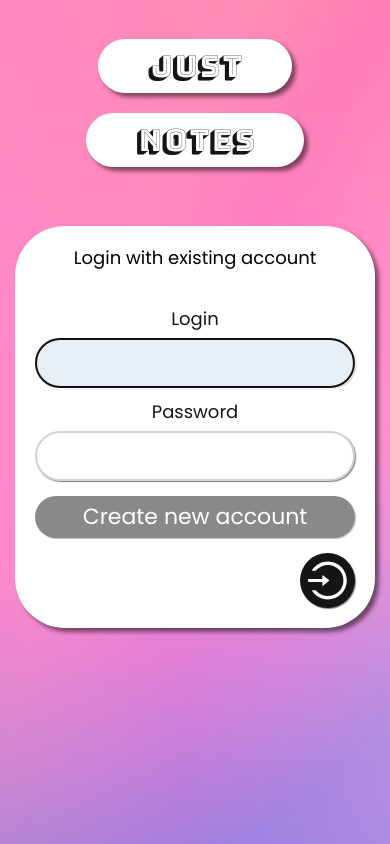
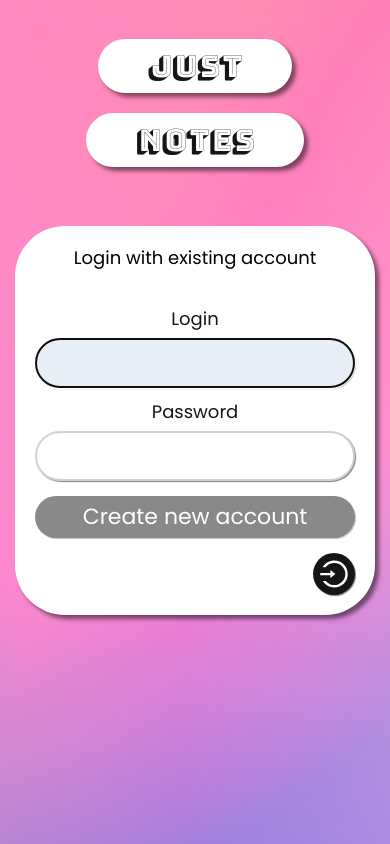
Before and after one commit to VolodymyrVoronov/just-notes-2-front, a React (Vite) app: page / in a window 390 px wide. Built offline with nearby package versions, Linux system fonts and the light colour scheme.

Commit message:
Creates custom hook for getting window width and height.

```diff
--- a/src/components/AuthForm/AuthForm.tsx
+++ b/src/components/AuthForm/AuthForm.tsx
@@ -6,6 +6,8 @@ import type { FieldValues } from 'react-hook-form';
 import { useForm } from 'react-hook-form';
 import { AiOutlineLogin } from 'react-icons/ai';
 
+import getIconSize from '../../helpers/getIconSize';
+import useWindowSize from '../../hooks/useWindowSize';
 import type { FormType, IFormData } from '../../types';
 import { Form, Key } from '../../types';
 
@@ -28,6 +30,7 @@ const AuthForm = ({
   const rootRef = useRef(null);
   const isRootHovering = useHover(rootRef);
   const [toggle, setToggle] = useState(false);
+  const [width] = useWindowSize();
 
   const {
     register,
@@ -64,6 +67,8 @@ const AuthForm = ({
   useEffect(() => {
     setFocus('login');
   }, []);
+
+  const iconSize = getIconSize(width);
 
   return (
     <div ref={rootRef} className={cn(styles.root, className)} {...props}>
@@ -264,9 +269,9 @@ const AuthForm = ({
             className={styles['login-button']}
             text={toggle ? 'Create' : 'Login'}
             renderIcon={() => <AiOutlineLogin />}
-            iconFontSize={45}
-            iconHeight={45}
-            iconWidth={45}
+            iconFontSize={iconSize}
+            iconHeight={iconSize}
+            iconWidth={iconSize}
             type='submit'
             disabled={Object.keys(errors).length > 0}
           />
--- /dev/null
+++ b/src/helpers/getIconSize.ts
@@ -0,0 +1,19 @@
+const getIconSize = (width: number): number => {
+  let iconSize = 32;
+
+  if (width > 576) {
+    iconSize = 36;
+  }
+
+  if (width > 768) {
+    iconSize = 40;
+  }
+
+  if (width > 1200) {
+    iconSize = 45;
+  }
+
+  return iconSize;
+};
+
+export default getIconSize;
--- /dev/null
+++ b/src/hooks/useWindowSize.ts
@@ -0,0 +1,20 @@
+import { useLayoutEffect, useState } from 'react';
+
+function useWindowSize() {
+  const [size, setSize] = useState([0, 0]);
+
+  useLayoutEffect(() => {
+    function updateSize() {
+      setSize([window.innerWidth, window.innerHeight]);
+    }
+
+    window.addEventListener('resize', updateSize);
+
+    updateSize();
+
+    return () => window.removeEventListener('resize', updateSize);
+  }, []);
+  return size;
+}
+
+export default useWindowSize;
```
